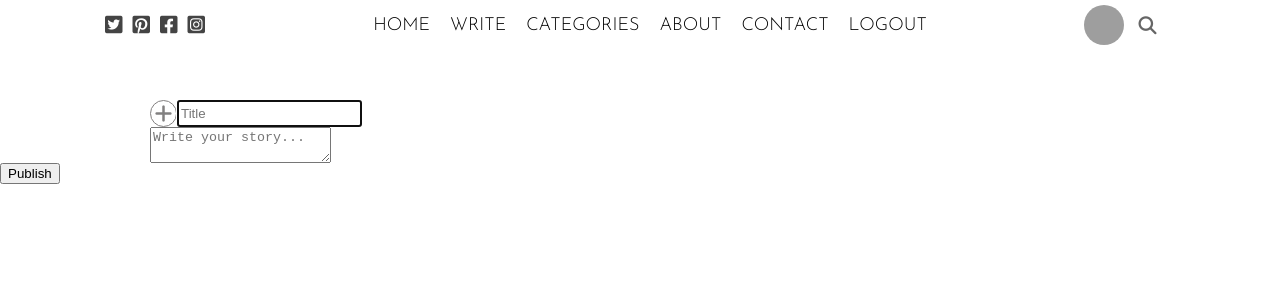
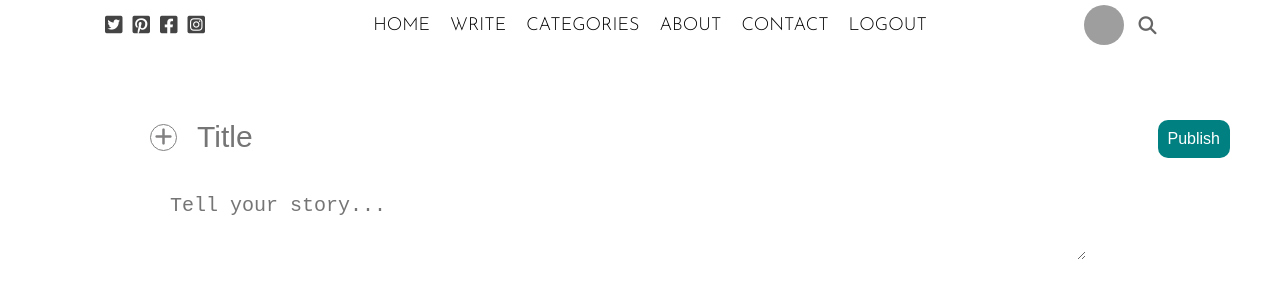
Before and after one commit to Mohammad-ghasempour/JS-Blog, a React (Create React App) app: page / in a window 1280 px wide. Shown: the top 300 px of the page. Built offline with nearby package versions, Linux system fonts and the light colour scheme; grey boxes are pictures that could not be loaded.

Commit message:
some progress on design of the 'Write' page

```diff
--- a/src/components/pages/write/Write.jsx
+++ b/src/components/pages/write/Write.jsx
@@ -20,8 +20,9 @@ export default function Write() {
 
             <div className="writeFormGroup">
                <textarea
-                  placeholder="Write your story..."
+                  placeholder="Tell your story..."
                   type="text"
+
                   className="writeInput writeText"
                ></textarea>
             </div>
--- a/src/components/pages/write/write.css
+++ b/src/components/pages/write/write.css
@@ -2,13 +2,14 @@
     padding-top: 50px;
 }
 
-.writeForm {}
+.writeForm {
+    position: relative;
+}
 
 .writeFormGroup {
     margin-left: 150px;
     display: flex;
-
-
+    align-items: center;
 }
 
 .writeIcon {
@@ -23,3 +24,31 @@
     color: rgb(130, 128, 128);
     cursor: pointer;
 }
+
+.writeInput {
+    font-size: 30px;
+    border: none;
+    padding: 20px;
+    width: 70vw;
+    outline: none;
+}
+
+.writeText {
+
+    font-size: 20px;
+    /* resize: none; */
+}
+
+.writeSubmit {
+    position: absolute;
+    top: 20px;
+    right: 50px;
+    color: white;
+    background-color: teal;
+    border: none;
+    border-radius: 10px;
+    padding: 10px;
+    font-size: 16px;
+    cursor: pointer;
+
+}
```
